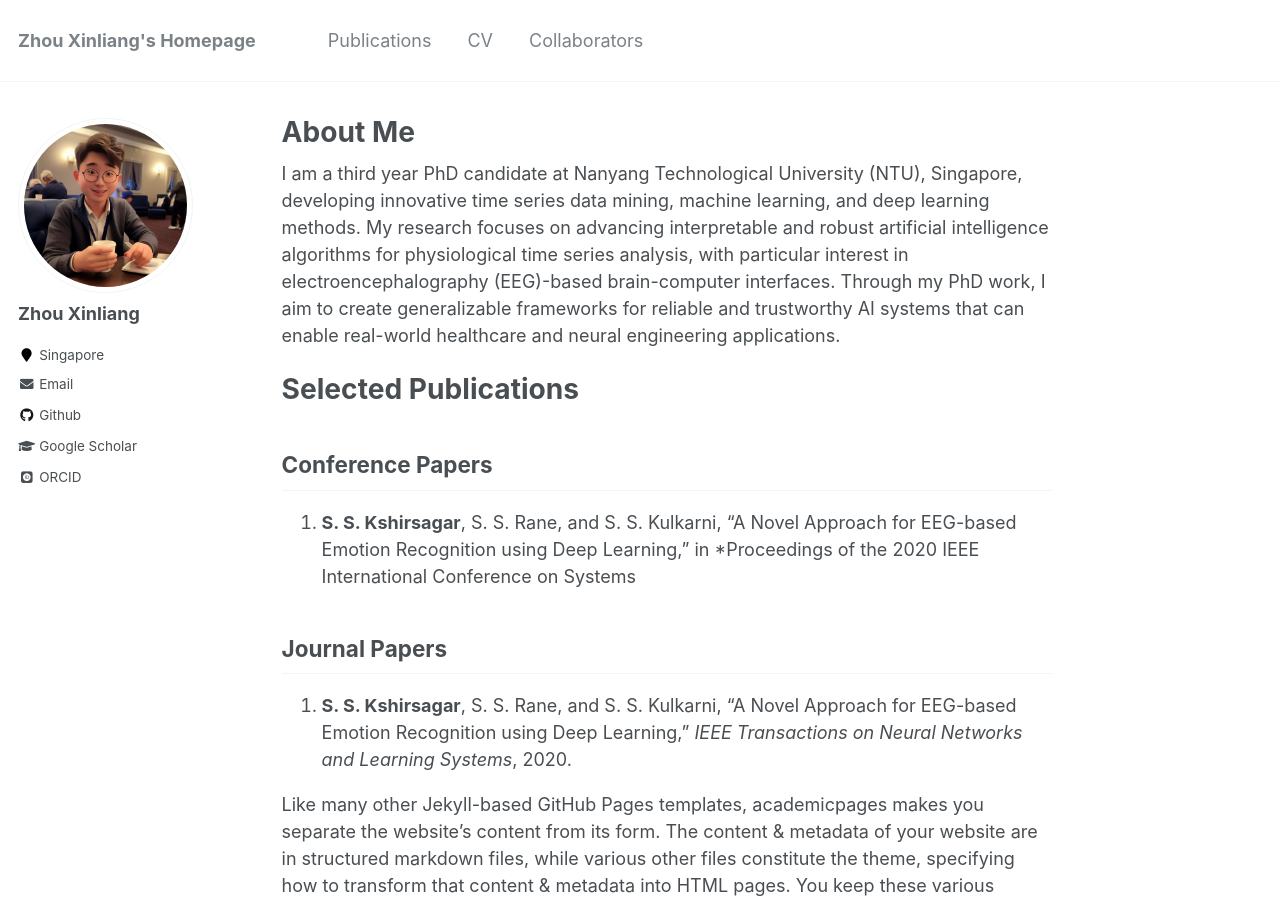
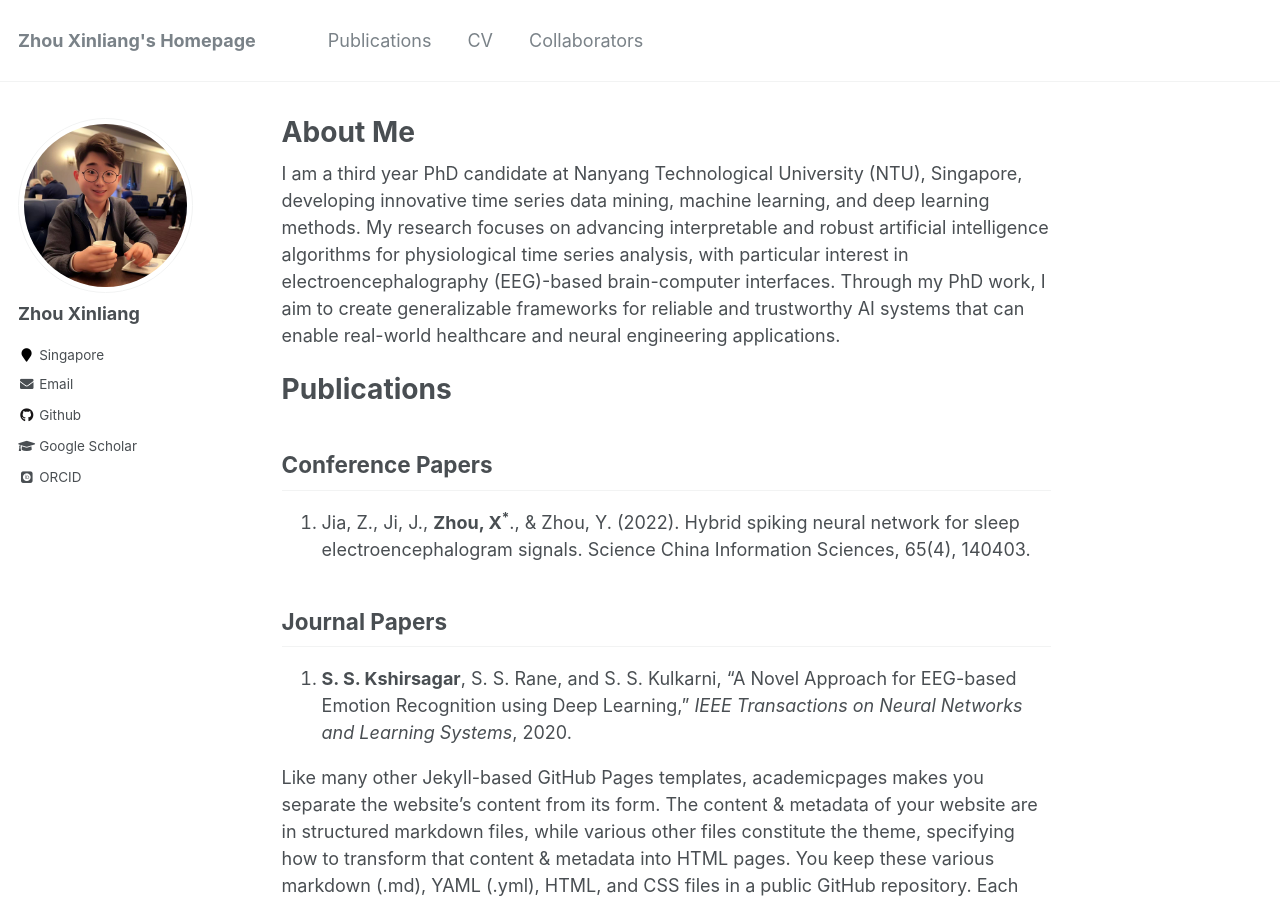
Before and after one commit to xinliangzhou/xinliangzhou.github.io, a Jekyll site: the page built from _pages/about.md, in a window 1280 px wide and 900 px high. Built offline with Jekyll 4.4.1, drawn with Linux system fonts in a browser that asks for light colours; some web fonts are replaced.

Commit message:
Update about.md

```diff
--- a/_pages/about.md
+++ b/_pages/about.md
@@ -10,12 +10,12 @@ redirect_from:
 
 I am a third year PhD candidate at Nanyang Technological University (NTU), Singapore, developing innovative time series data mining, machine learning, and deep learning methods. My research focuses on advancing interpretable and robust artificial intelligence algorithms for physiological time series analysis, with particular interest in electroencephalography (EEG)-based brain-computer interfaces. Through my PhD work, I aim to create generalizable frameworks for reliable and trustworthy AI systems that can enable real-world healthcare and neural engineering applications.
 
-Selected Publications
+Publications
 ======
 
 Conference Papers
 ------
-1. **S. S. Kshirsagar**, S. S. Rane, and S. S. Kulkarni, "A Novel Approach for EEG-based Emotion Recognition using Deep Learning," in *Proceedings of the 2020 IEEE International Conference on Systems
+1. Jia, Z., Ji, J., **Zhou, X<sup>*</sup>**., & Zhou, Y. (2022). Hybrid spiking neural network for sleep electroencephalogram signals. Science China Information Sciences, 65(4), 140403.
 
 Journal Papers
 ------
```
